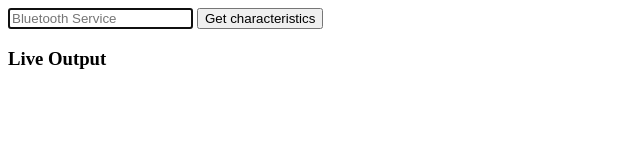
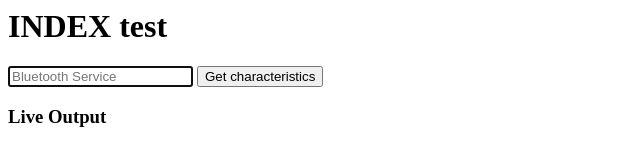
Before and after one commit to Mronchi/testWebBluetooth, a plain HTML site: page index.html in a window 1280 px wide. Shown: the whole page, without its empty margins (0-640 px from the left). Drawn offline with Linux system fonts and the light colour scheme.

Commit message:
Update index.html

```diff
--- a/index.html
+++ b/index.html
@@ -1,6 +1,7 @@
 <html>
 
     <head>
+        <h1>INDEX test</h1>
         <meta charset="utf-8">
         <meta http-equiv="X-UA-Compatible" content="IE=edge">
         <script>
```
